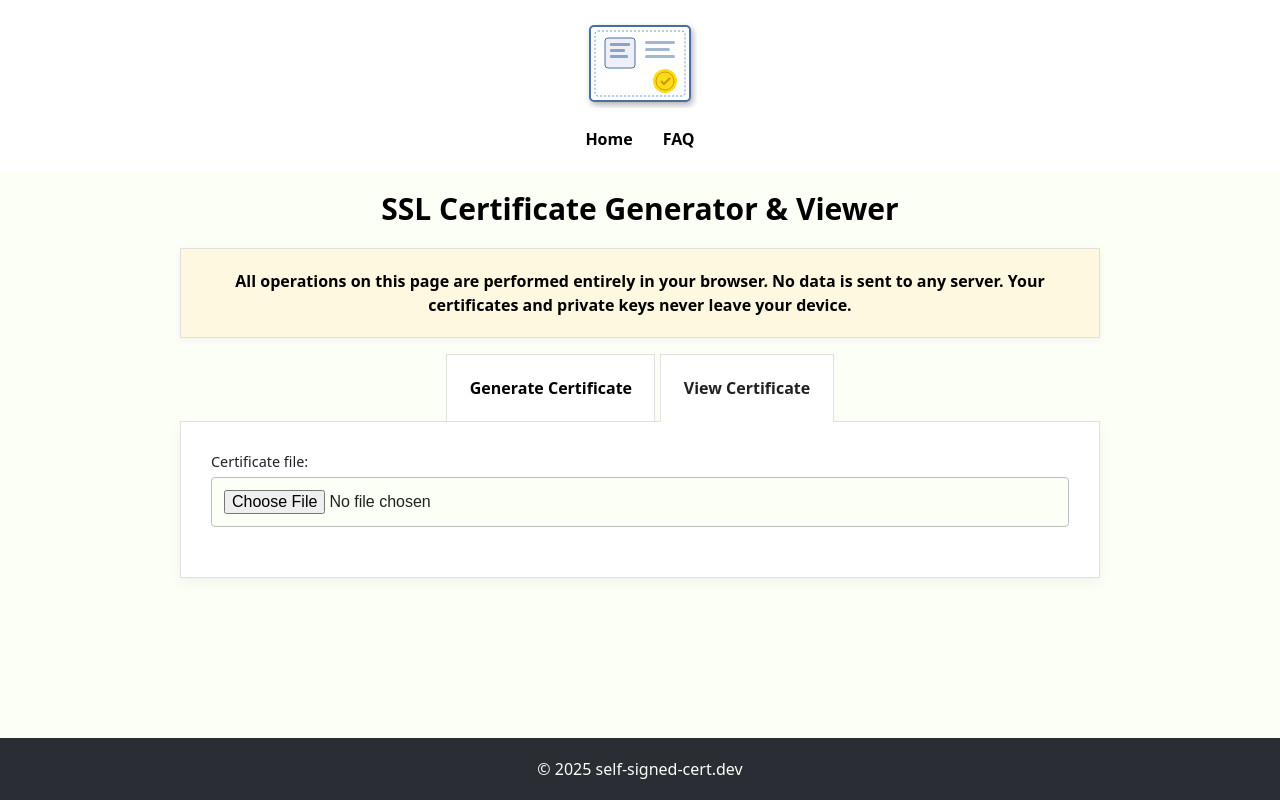
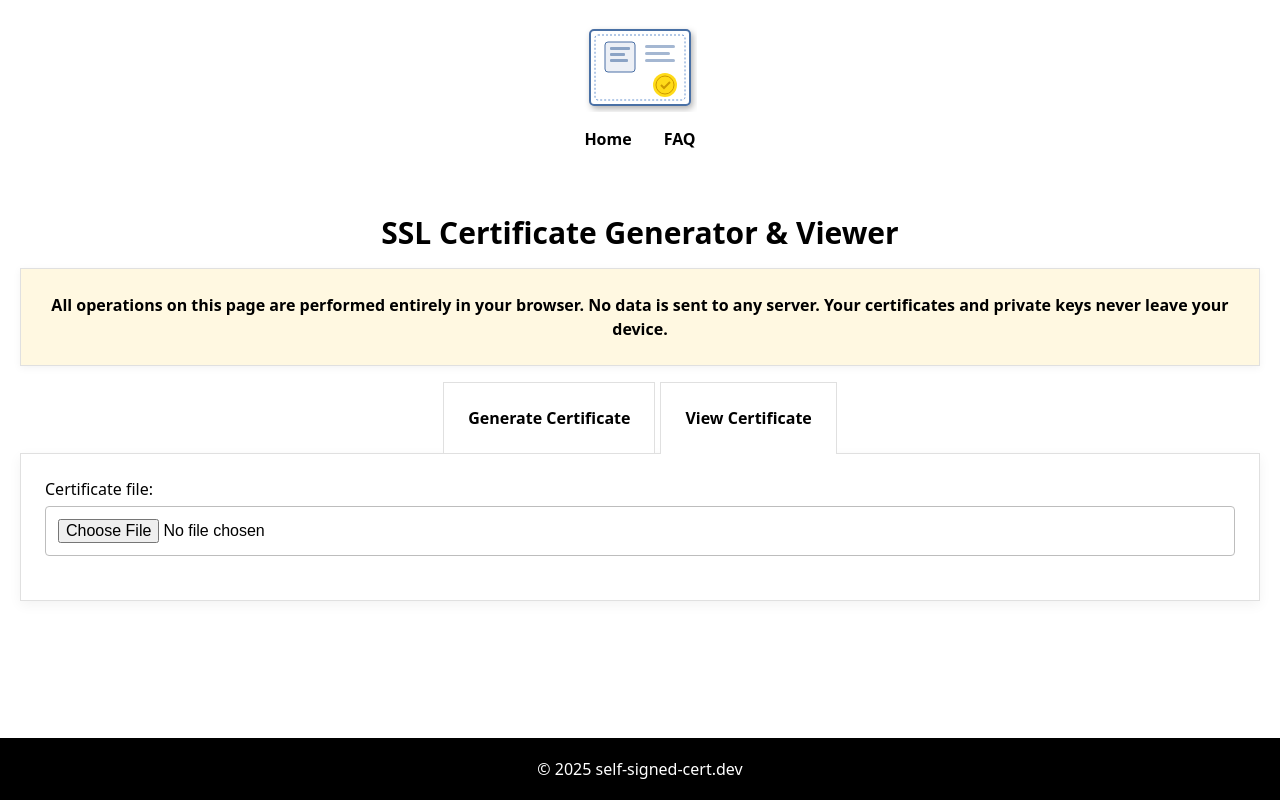
Before and after one commit to evt-eugene/self-signed-cert, a website: page view.html in a window 1280 px wide. Drawn offline with Linux system fonts and the light colour scheme.

Commit message:
Change CSS

```diff
--- a/css/disclaimer.css
+++ b/css/disclaimer.css
@@ -6,9 +6,8 @@
   color: var(--primary);
   background-color: var(--disclaimer-background);
   text-align: center;
-  border: 1px solid var(--border-color);
+  border: var(--border) solid var(--border-color);
   line-height: 1.5;
-  padding: 1.25rem;
+  padding: 1.5rem;
   box-shadow: 0 0.125rem 0.5rem rgba(0, 0, 0, 0.05);
-  margin: 0 auto;
 }
--- a/css/form.css
+++ b/css/form.css
@@ -1,42 +1,35 @@
 form {
-  background: white;
-  border: 1px solid var(--border-color);
-  padding: 1.875rem;
+  border: var(--border) solid var(--border-color);
+  padding: 1.5rem;
   box-shadow: 0 0.25rem 0.75rem rgba(0, 0, 0, 0.05);
   display: flex;
   flex-direction: column;
-  margin-top: -1px;
-  width: 100%;
+  margin-top: calc(0px - var(--border));
 }
 
 label {
-  font-size: 0.9rem;
+  font-size: 1rem;
   font-weight: 500;
   display: flex;
   flex-direction: column;
   gap: 0.375rem;
-  color: var(--text);
   margin-bottom: 1.25rem;
 }
 
 input, select, button {
   padding: 0.75rem;
-  border: 1px solid var(--input-border);
+  border: var(--border) solid var(--input-border);
   border-radius: 0.25rem;
   font-size: 1rem;
-  background-color: var(--surface);
-  color: var(--text);
   width: 100%;
 }
 
 button {
   background-color: var(--primary);
-  color: var(--surface);
-  border: none;
+  color: var(--background);
+  border: 0;
   cursor: pointer;
   font-weight: 600;
   margin-top: 0.625rem;
-  border-radius: 0.25rem;
-  padding: 0.75rem 1.5rem;
   word-break: break-word;
 }
--- a/css/styles.css
+++ b/css/styles.css
@@ -1,62 +1,44 @@
 :root {
   --primary: #000;
-  --background: #2a2d34;
-  --pre-background: #f8f9fa;
-  --surface: #fbfff5;
-  --text: #212121;
-  --text-light: #757575;
+  --background: #fff;
+  --border: 1px;
   --border-color: #e0e0e0;
-  --input-padding: 0.75rem;
   --input-border: #bdbdbd;
-  --input-font-size: 1rem;
-  --main-padding-horizontal: 1.25rem;
-}
-
-html {
-  font-size: 100%;
-  font-weight: 400;
-  scroll-behavior: smooth
 }
 
 * {
   box-sizing: border-box;
-  -webkit-font-smoothing: antialiased;
-  -moz-osx-font-smoothing: grayscale
+}
+
+html {
+  font-size: 16px;
+  height: 100%;
+}
+
+html, body {
+  padding: 0;
+  margin: 0;
 }
 
 body {
   font-family: system-ui, -apple-system, BlinkMacSystemFont, 'Segoe UI', Roboto, Ubuntu, Cantarell, 'Helvetica Neue', Arial, sans-serif, 'Apple Color Emoji', 'Segoe UI Emoji', 'Segoe UI Symbol', 'Noto Color Emoji';
-  background: var(--surface);
-  color: var(--text);
   font-size: 1rem;
+  display: flex;
+  flex-direction: column;
+  min-height: 100%;
 }
 
-html, body {
-  height: 100%;
-  margin: 0;
-  padding: 0;
-  display: flex;
-  flex-direction: column;
-}
-
-h1 {
+h1, h2, h3, h4, h5, h6 {
   color: var(--primary);
   text-align: center;
-  margin-block: 0.67em;
-  font-size: 2em;
-  line-height: 1.25;
-  font-weight: 700;
-}
-
-h2 {
-  color: var(--primary);
-  font-size: 1rem;
-}
-
-h2, h3, h4, h5, h6 {
   line-height: 1.25;
   font-weight: 600;
-  margin-bottom: .9375rem
+  margin-block-start: 0;
+  margin-block-end: 0;
+  margin-inline-start: 0;
+  margin-inline-end: 0;
+  margin-top: 1.5rem;
+  margin-bottom: 1rem;
 }
 
 h1 {
@@ -81,45 +63,57 @@ h5 {
 
 h6 {
   font-size: 1rem;
-  line-height: 1
+  line-height: 1;
 }
 
 header {
   display: flex;
   flex-direction: column;
   margin: 0;
-  padding: 20px 0 0;
+  padding-top: 1.5rem;
+  padding-bottom: 1.5rem;
 }
 
-header a {
+header > .logo {
+  display: block;
+  margin: 0 auto;
+}
+
+header > nav {
+  display: flex;
+  flex-direction: row;
+  justify-content: center;
+  align-items: center;
+}
+
+header > nav > a {
   color: var(--primary);
-  margin: 0 0.9375rem;
+  margin: 1rem;
   font-weight: 600;
   text-decoration: none;
+}
+
+header, main, footer {
+  padding-left: 1.25rem;
+  padding-right: 1.25rem;
 }
 
 main {
   flex: 1;
   margin: 0 auto;
-  padding: 0 var(--main-padding-horizontal);
-  max-width: 60rem;
-}
-
-section {
-  margin-bottom: 1rem;
-}
-
-.logo {
-  display: block;
-  margin: 0 auto;
+  padding-top: 0;
+  padding-bottom: 0;
+  max-width: 80rem;
 }
 
 footer {
   display: flex;
+  flex-direction: row;
   justify-content: center;
-  padding: 1.25rem var(--main-padding-horizontal);
-  background-color: var(--background);
-  color: var(--surface);
+  padding-top: 1.25rem;
+  padding-bottom: 1.25rem;
+  background-color: var(--primary);
+  color: var(--background);
   margin: 1.25rem 0 0;
 }
 
--- a/css/tabs.css
+++ b/css/tabs.css
@@ -1,20 +1,21 @@
 .tabs {
   display: flex;
+  flex-direction: row;
   justify-content: center;
-  margin-top: 1rem;
-  border-bottom: 1px solid var(--border-color);
+  margin: 1rem 0 0;
+  border-bottom: var(--border) solid var(--border-color);
 }
 
 .tab {
-  padding: 1.4rem;
+  padding: 1.5rem;
   font-weight: 600;
   text-align: center;
   text-decoration: none;
   color: var(--primary);
-  border: 1px solid var(--border-color);
-  border-bottom: none;
+  border: var(--border) solid var(--border-color);
+  border-bottom: 0;
   margin-bottom: 0;
-  background-color: white;
+  background-color: var(--background);
 }
 
 .tab + .tab {
@@ -22,8 +23,6 @@
 }
 
 .tab-active {
-  border-bottom: 1px solid var(--surface);
   font-weight: bold;
-  color: var(--text);
-  margin-bottom: -1px;
+  margin-bottom: calc(0px - var(--border));
 }
--- a/css/view.css
+++ b/css/view.css
@@ -5,22 +5,18 @@ dl {
   margin-bottom: 1.5rem;
 }
 
-dt {
+dt, dd {
   margin: 0;
 }
 
 dd {
-  margin: 0;
-  word-break: break-word;
+  word-break: break-all;
 }
 
 .hex-content {
   font-family: 'Courier New', monospace;
   font-size: 0.8rem;
   line-height: 1.4;
-  max-height: 20rem;
-  overflow-y: auto;
-  background: var(--pre-background);
   padding: 0.75rem;
-  border: 1px solid var(--border-color);
+  border: var(--border) solid var(--border-color);
 }
--- a/view.html
+++ b/view.html
@@ -65,9 +65,9 @@
     </script>
   </head>
   <body>
-    <header style="flex-direction: column; margin: 0; padding: 20px 0 0; background: #fff;">
+    <header>
       <img class="logo" src="img/cert.svg" width="113" height="88" alt="Certificate Logo">
-      <nav aria-label="Main navigation" style="display: flex; justify-content: center; padding: 20px;">
+      <nav aria-label="Main navigation">
         <a href="/">Home</a>
         <a href="/faq.html">FAQ</a>
       </nav>
```
Also changed, not shown: faq.html (+3 -2 lines), generate.html (+5 -5 lines).
